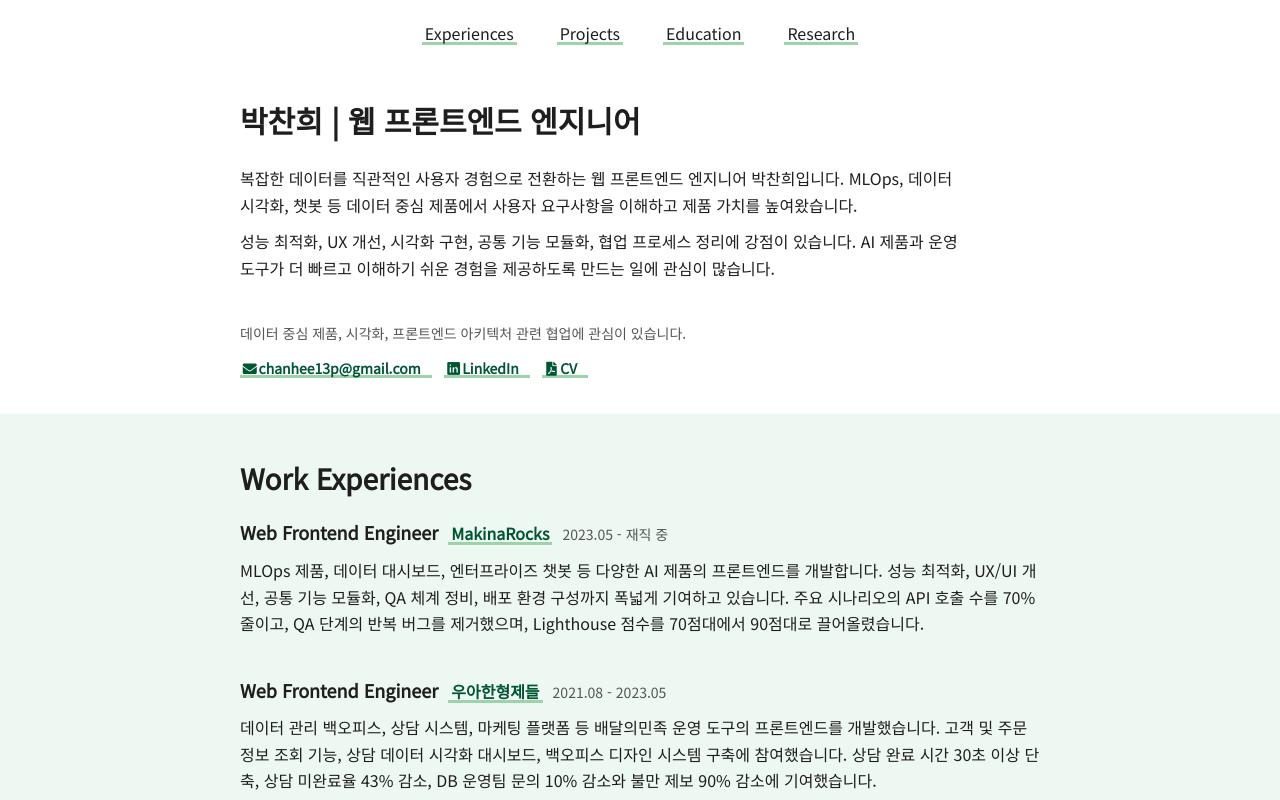
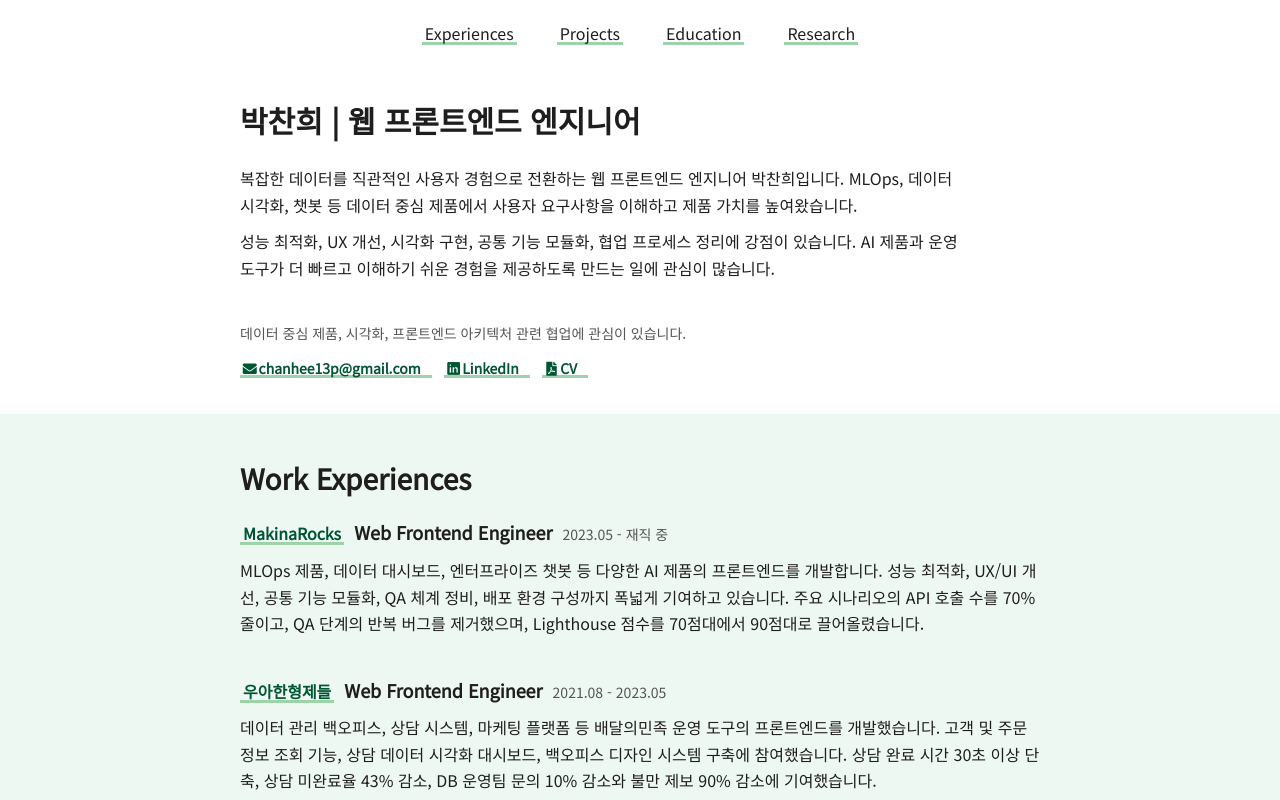
Before and after one commit to chanhee-park/chanhee-park.github.io, a React (Vite) app: page / in a window 1280 px wide. Shown: the top 800 px of the page. Built offline with nearby package versions, Linux system fonts and the light colour scheme.

Commit message:
enhance(ui): 경력 항목에서 회사명을 역할보다 먼저 표시

```diff
--- a/src/components/Experiences.tsx
+++ b/src/components/Experiences.tsx
@@ -9,7 +9,6 @@ function Experiences({ experiences }: Props) {
     <ul className="items">
       {experiences.map((experience) => (
         <li key={experience.id}>
-          <span className="status">{experience.role}</span>
           <a
             className="whereiwas"
             href={experience.link}
@@ -24,6 +23,7 @@ function Experiences({ experiences }: Props) {
           >
             {experience.company}
           </a>
+          <span className="status">{experience.role}</span>
           <span className="period">
             {experience.period.start} -{' '}
             {experience.period.end === 'current' ? '재직 중' : experience.period.end}
```
